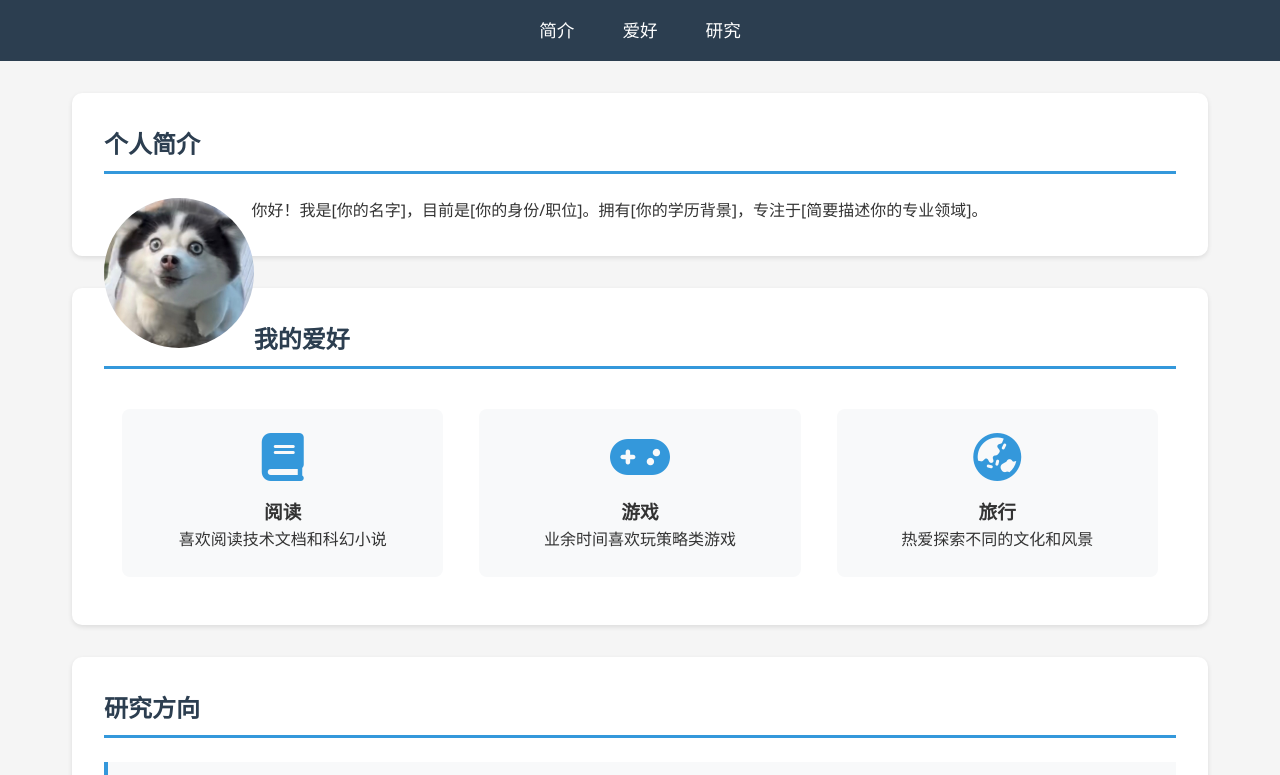
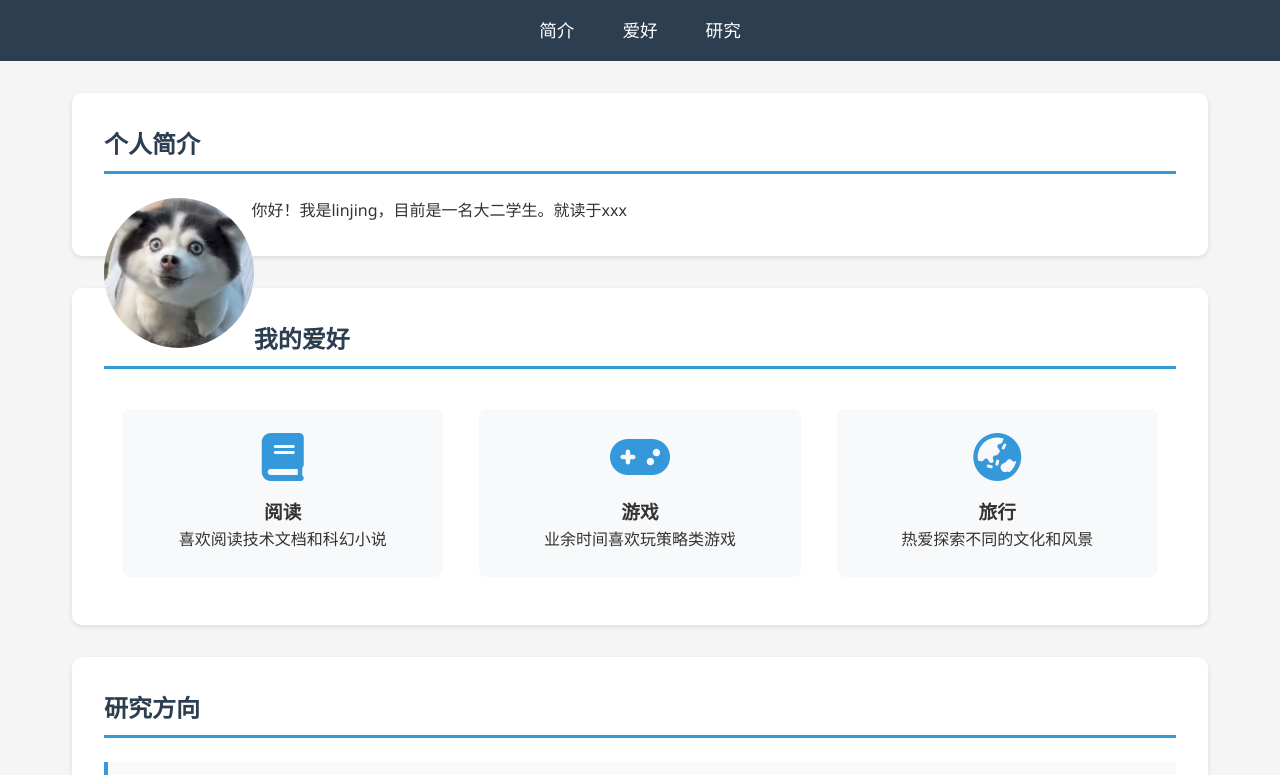
Before and after one commit to linjing-7069/pesonal-blog, a plain HTML site: page index.html in a window 1280 px wide. Shown: the top 775 px of the page. Drawn offline with Linux system fonts and the light colour scheme.

Commit message:
Update index.html

```diff
--- a/index.html
+++ b/index.html
@@ -22,7 +22,7 @@
             <h2>个人简介</h2>
             <div class="content">
                 <img src="./assets/avatar.jpg" alt="头像" class="avatar">
-                <p>你好！我是[你的名字]，目前是[你的身份/职位]。拥有[你的学历背景]，专注于[简要描述你的专业领域]。</p>
+                <p>你好！我是linjing，目前是一名大二学生。就读于xxx</p>
             </div>
         </section>
 
```
